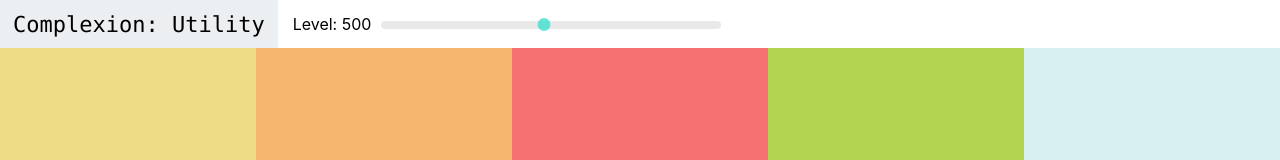
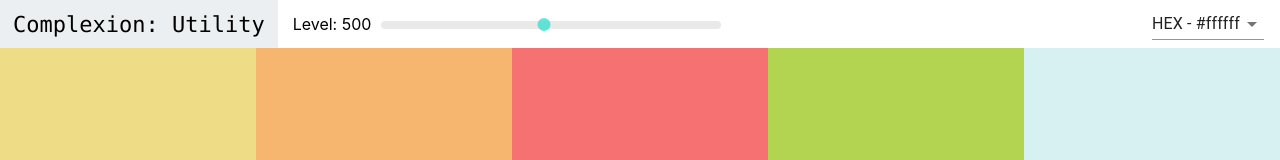
Before and after one commit to carlomunguia/complexion, a React (Create React App) app in the folder complexion/: page / in a window 1280 px wide. Shown: the top 160 px of the page. Built offline with nearby package versions, Linux system fonts and the light colour scheme.

Commit message:
Complexion 7
created snackbar for format change when switching between color types,  created the select for the different color types, styled snackbar & select to appropriate places

```diff
--- a/complexion/package.json
+++ b/complexion/package.json
@@ -3,6 +3,8 @@
   "version": "0.1.0",
   "private": true,
   "dependencies": {
+    "@material-ui/core": "^4.12.4",
+    "@material-ui/icons": "^4.11.3",
     "@testing-library/jest-dom": "^5.16.4",
     "@testing-library/react": "^13.3.0",
     "@testing-library/user-event": "^13.5.0",
--- a/complexion/src/Navbar.css
+++ b/complexion/src/Navbar.css
@@ -26,3 +26,8 @@
     margin: 0 10px;
     display: inline-block;
 }
+
+.select-container {
+    margin-left: auto;
+    margin-right: 1rem;
+}
--- a/complexion/src/Navbar.js
+++ b/complexion/src/Navbar.js
@@ -1,11 +1,30 @@
 import React, { Component } from "react";
-import Slider from "rc-slider";
 import "rc-slider/assets/index.css";
 import "./Navbar.css";
+import Slider from "rc-slider";
+import Select from "@material-ui/core/Select";
+import MenuItem from "@material-ui/core/MenuItem";
+import Snackbar from "@material-ui/core/Snackbar";
+import IconButton from "@material-ui/core/IconButton";
+import CloseIcon from "@material-ui/icons/Close";
 
 class Navbar extends Component {
+  constructor(props) {
+    super(props);
+    this.state = { format: "hex", open: false };
+    this.handleFormatChange = this.handleChange.bind(this);
+    this.closeSnackbar = this.closeSnackbar.bind(this);
+  }
+  handleChange = (e) => {
+    this.setState({ format: e.target.value, open: true });
+    this.props.handleFormatChange(e.target.value);
+  };
+  closeSnackbar() {
+    this.setState({ open: false });
+  }
   render() {
     const { level, changeLevel } = this.props;
+    const { format } = this.state;
     return (
       <header className='Navbar'>
         <div className='logo'>
@@ -35,6 +54,37 @@
             />
           </div>
         </div>
+        <div className='select-container'>
+          <Select value={format} onChange={this.handleFormatChange}>
+            <MenuItem value='hex'>HEX - #ffffff</MenuItem>
+            <MenuItem value='rgb'>RGB - rgb(255, 255, 255)</MenuItem>
+            <MenuItem value='rgba'>RGBA - rgba(255, 255, 255, 1.0)</MenuItem>
+          </Select>
+        </div>
+        <Snackbar
+          anchorOrigin={{ vertical: "bottom", horizontal: "left" }}
+          open={this.state.open}
+          autoHideDuration={3000}
+          message={
+            <span id='message-id'>
+              Format changed to {format.toUpperCase()}
+            </span>
+          }
+          ContentProps={{
+            "aria-describedby": "message-id",
+          }}
+          onClose={this.closeSnackbar}
+          action={[
+            <IconButton
+              onClick={this.closeSnackbar}
+              color='inherit'
+              key='close'
+              aria-label='close'
+            >
+              <CloseIcon />
+            </IconButton>,
+          ]}
+        />
       </header>
     );
   }
--- a/complexion/src/Palette.js
+++ b/complexion/src/Palette.js
@@ -6,21 +6,29 @@
 class Palette extends Component {
   constructor(props) {
     super(props);
-    this.state = { level: 500 };
+    this.state = { level: 500, format: "hex" };
     this.changeLevel = this.changeLevel.bind(this);
+    this.changeFormat = this.changeFormat.bind(this);
   }
   changeLevel(level) {
     this.setState({ level });
   }
+  changeFormat(val) {
+    this.setState({ format: val });
+  }
   render() {
     const { colors } = this.props.palette;
-    const { level } = this.state;
+    const { level, format } = this.state;
     const colorBoxes = colors[level].map((color) => (
-      <ColorBox background={color.hex} name={color.name} />
+      <ColorBox background={color[format]} name={color.name} />
     ));
     return (
       <div className='Palette'>
-        <Navbar level={level} changeLevel={this.changeLevel} />
+        <Navbar
+          level={level}
+          changeLevel={this.changeLevel}
+          handleChange={this.changeFormat}
+        />
         <div className='Palette-colors'>{colorBoxes}</div>
       </div>
     );
```
Also changed, not shown: 1 other file (tests, documents, lock files or other folders).
